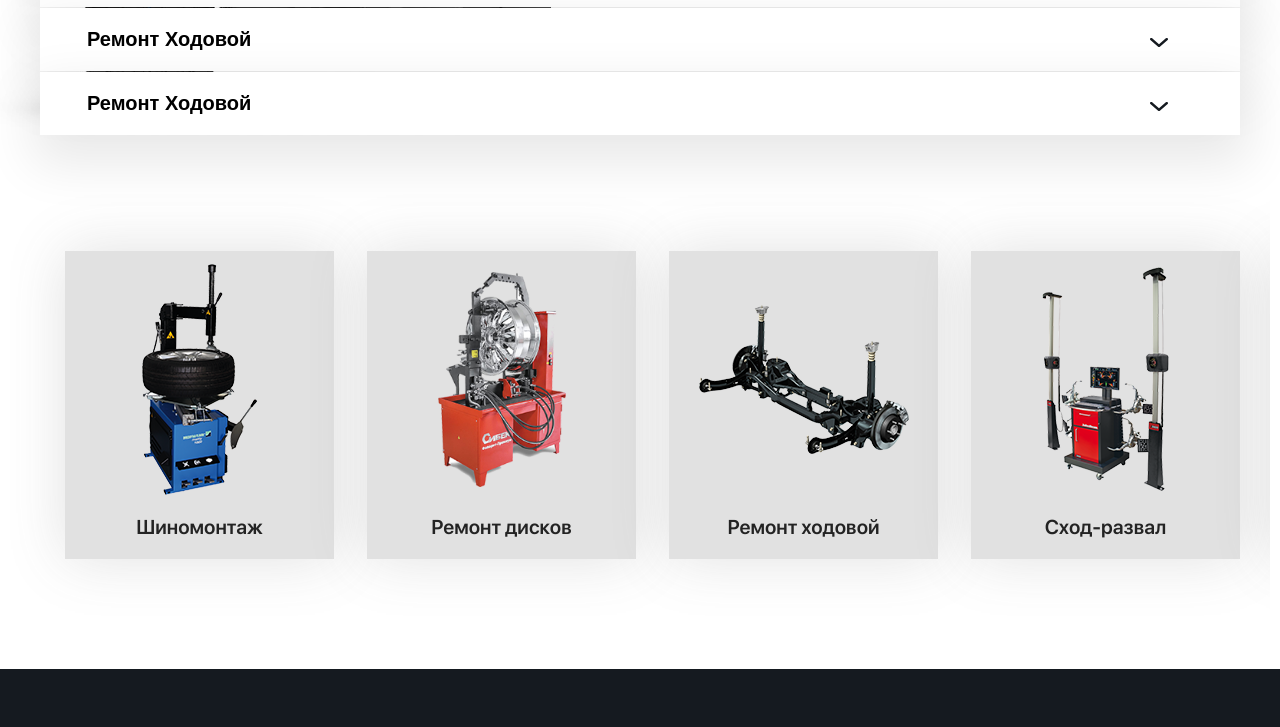
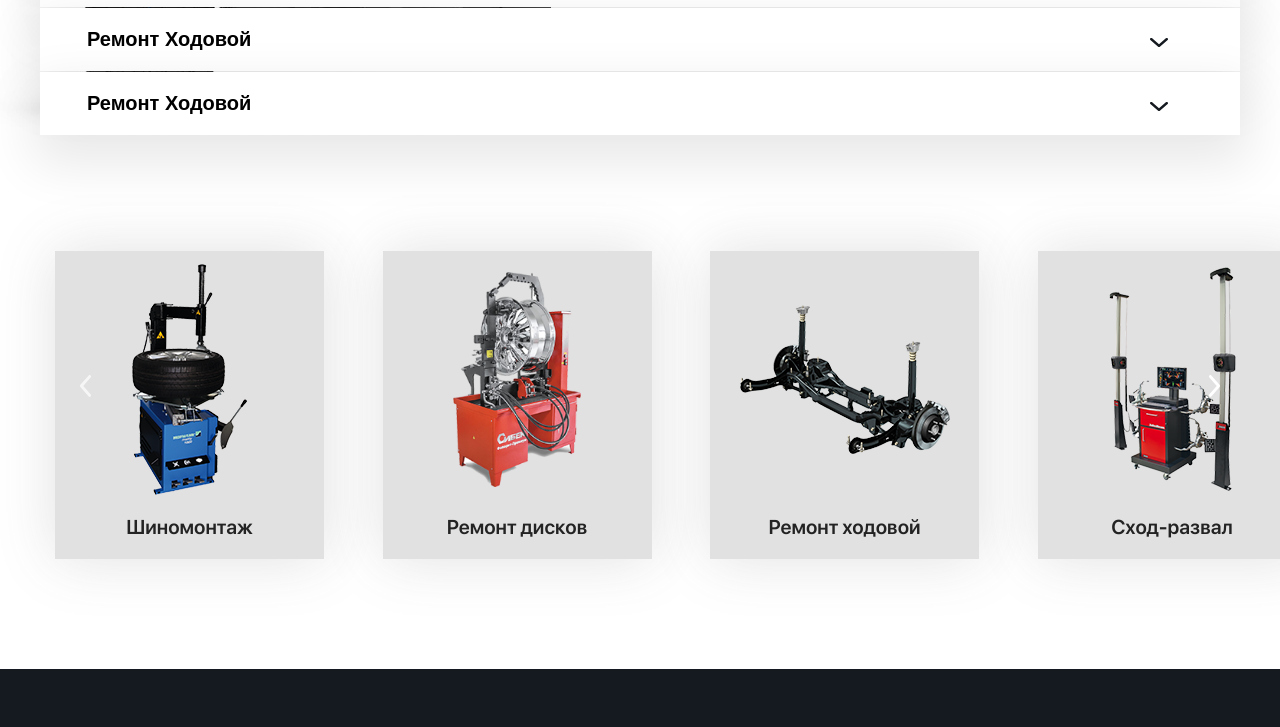
Before and after one commit to hramn1/RemcarService, a website: page price.html in a window 1280 px wide. Shown: the part 1540-2267 px from the top of the page. Drawn offline with nearby package versions, Linux system fonts and the light colour scheme; files that its build step writes are made by us from their sources.

Commit message:
правки

```diff
--- a/js/script.js
+++ b/js/script.js
@@ -1,12 +1,23 @@
 "use strict"
-var swiper = new Swiper('.swiper-container', {
+var swiperPhoto = new Swiper('.swiper-container', {
   cssMode: true,
   navigation: {
     nextEl: '.swiper-button-next',
     prevEl: '.swiper-button-prev',
   },
   pagination: {
-    el: '.swiper-pagination'
+    el: '.swiper-pagination',
+    dynamicBullets: true,
+    clickable: true,
+  },
+});
+var swiperPrice = new Swiper('.price-service.swiper-container', {
+  slidesPerView: 4,
+  spaceBetween: 30,
+  freeMode: true,
+  navigation: {
+    nextEl: '.swiper-button-next',
+    prevEl: '.swiper-button-prev',
   },
 });
 // Меню
--- a/price.html
+++ b/price.html
@@ -6,7 +6,7 @@
         content="width=device-width, user-scalable=no, initial-scale=1.0, maximum-scale=1.0, minimum-scale=1.0">
   <meta http-equiv="X-UA-Compatible" content="ie=edge">
   <link rel="stylesheet" href="css/style.min.css">
-  <title>Главная</title>
+  <link rel="stylesheet" href="css/swiper.min.css">  <title>Главная</title>
 </head>
 <body>
 <header class="main-header">
@@ -212,78 +212,112 @@
     </div>
   </article>
 </main>
-<section class="price-service">
-    <div class="price-slider">
+<section class="price-service swiper-container">
+    <div class="price-slider swiper-wrapper">
+      <div class="swiper-slide">
         <a class="services__item">
           <img src="/img/shinmo.png" width="115" height="231" alt="Шиномонтаж" class="services__img">
           <p class="services__text">Шиномонтаж</p>
         </a>
+      </div>
+      <div class="swiper-slide">
         <a class="services__item">
           <img src="/img/remont-diskov.png" width="128" height="215" alt="ремонт дисков" class="services__img">
           <p class="services__text">Ремонт дисков</p>
         </a>
+      </div>
+      <div class="swiper-slide">
         <a class="services__item">
           <img src="/img/remont-hodovoy.png" width="210" height="149" alt="Ремонт ходовой" class="services__img">
           <p class="services__text">Ремонт ходовой</p>
         </a>
+      </div>
+      <div class="swiper-slide">
         <a class="services__item">
           <img src="/img/razval.png" width="127" height="224" alt="Сход-развал" class="services__img">
           <p class="services__text">Сход-развал</p>
         </a>
+      </div>
+      <div class="swiper-slide">
         <a class="services__item">
           <img src="/img/pokraska.png" width="170" height="164" alt="Порошковая покраска" class="services__img">
           <p class="services__text">Порошковая<br/>
             покраска</p>
         </a>
+      </div>
+      <div class="swiper-slide">
         <a class="services__item">
           <img src="/img/remont-shin.png" width="124" height="218" alt="Ремонт шин" class="services__img">
           <p class="services__text">Ремонт шин</p>
         </a>
+      </div>
+      <div class="swiper-slide">
         <a class="services__item">
           <img src="/img/diagnostika.png" width="219" height="139" alt="Диагностика" class="services__img">
           <p class="services__text">Диагностика</p>
         </a>
+      </div>
+      <div class="swiper-slide">
         <a class="services__item">
           <img src="/img/to.png" alt="ТО" width="168" height="148" class="services__img">
           <p class="services__text">ТО</p>
         </a>
+      </div>
+      <div class="swiper-slide">
         <a class="services__item">
           <img src="/img/hranenie.png" width="196" height="170" alt="Хранение шин" class="services__img">
           <p class="services__text">Хранение шин</p>
         </a>
+      </div>
+      <div class="swiper-slide">
         <a class="services__item">
           <img src="/img/argon.png" width="200" height="143" alt="Сварка аргоном" class="services__img">
           <p class="services__text">Сварка аргоном</p>
         </a>
+      </div>
+      <div class="swiper-slide">
         <a class="services__item">
           <img src="/img/zamena-masla.png" width="253" height="219" alt="Замена масла" class="services__img">
           <p class="services__text">Замена масла</p>
         </a>
+      </div>
+      <div class="swiper-slide">
         <a class="services__item">
           <img src="/img/tormoza.png" width="144" height="153" alt="Тормозная сисетма" class="services__img">
           <p class="services__text">Тормозная<br/>
             сисетма</p>
         </a>
+      </div>
+      <div class="swiper-slide">
         <a class="services__item">
           <img src="/img/kondicioner.png" width="252" height="171" alt="Заправка и ремонт А/ C" class="services__img">
           <p class="services__text">Заправка и ремонт<br/>
             А/ C</p>
         </a>
+      </div>
+      <div class="swiper-slide">
         <a class="services__item">
           <img src="/img/grm-service.png" width="130" height="179" alt="Замена ГРМ, ремонт ДВС" class="services__img">
           <p class="services__text">Замена ГРМ,<br/>
             ремонт ДВС</p>
         </a>
+      </div>
+      <div class="swiper-slide">
         <a class="services__item">
           <img src="/img/zapchasti.png" width="222" height="123" alt="Запчасти" class="services__img">
           <p class="services__text">Запчасти</p>
         </a>
+      </div>
+      <div class="swiper-slide">
         <a class="services__item">
           <img src="/img/sekretki.png" width="156" height="138" alt="Высверливание болтов /секреток" class="services__img">
           <p class="services__text">Высверливание болтов<br/>
             /секреток</p>
         </a>
+      </div>
     </div>
+    <div class="swiper-button-next swiper-button-next--price"></div>
+    <div class="swiper-button-prev swiper-button-prev--prev"></div>
 </section>
 <footer class="main-footer">
   <div class="container">
@@ -329,6 +363,7 @@
     </div>
   </div>
 </footer>
-
+<script src="js/swiper.min.js" type="text/javascript"></script>
+<script src="js/script.js" type="text/javascript"></script>
 </body>
 </html>
--- a/sass/blocks/banner.scss
+++ b/sass/blocks/banner.scss
@@ -37,11 +37,6 @@
   }
   .banner{
     background-image: url(/img/banner-desk-tablet.jpg);
-    background-position: -168px 1px;
+    background-position: 0 1px;
   }
 }
-@media (width: 1024px) {
-  .banner {
-    background-position: -424px 1px;
-  }
-}
--- a/sass/blocks/header-menu.scss
+++ b/sass/blocks/header-menu.scss
@@ -35,12 +35,9 @@
   width: 1170px;
   height: 547px;
   left: -216px;
-  opacity: 0;
-  transition: opacity 500ms;
   &--open{
     display: block;
-    opacity: 1;
-    transition: opacity 500ms;
+    animation: show 1s;
   }
 }
 .dropdown-toggle{
@@ -91,6 +88,10 @@
     }
   }
 }
+@keyframes show {
+  0% {opacity: 0};
+  100% {opacity: 1};
+}
 @media(max-width: $tablet){
   .dropdown-toggle::after{
     right: 42px;
--- a/sass/global.scss
+++ b/sass/global.scss
@@ -184,18 +184,18 @@ a{
   width: 750px
   }
 }
-@media(max-width: $large-mobile){
+@media(max-width: $mobile){
   .container {
-  width: 600px
+  width: 320px
   }
 }
-@media(max-width: $mobile){
-  .container {
-  width: 410px
-  }
-}
-@media(max-width: $small-mobile){
-  .container {
-  width: 300px
-  }
-}
+// @media(max-width: $mobile){
+//   .container {
+//   width: 410px
+//   }
+// }
+// @media(max-width: $small-mobile){
+//   .container {
+//   width: 300px
+//   }
+// }
--- a/sass/variables.scss
+++ b/sass/variables.scss
@@ -4,6 +4,6 @@ $blue-color: #1572e6;
 $grey-color: #7d7d7d;
 $tablet: 1279px;
 $small-tablet: 1023px;
-$large-mobile: 767px;
-$mobile: 600px;
-$small-mobile: 414px;
+$mobile: 767px;
+// $mobile: 600px;
+// $small-mobile: 414px;
```
Also changed, not shown: img/banner-desk-tablet.jpg.
